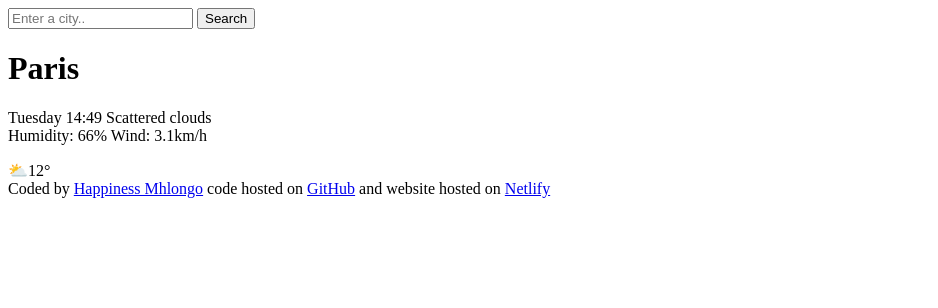
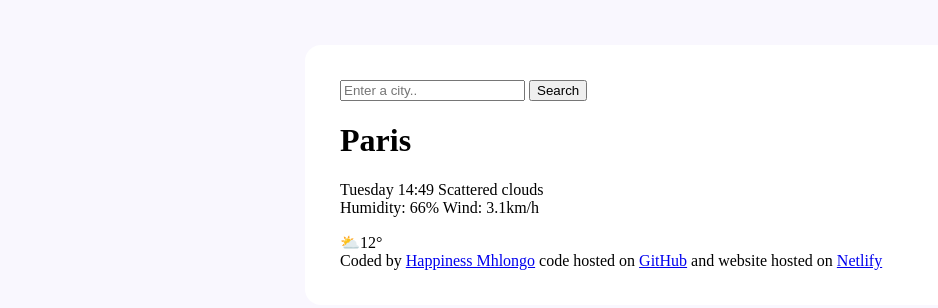
Before and after one commit to Happiness549/weather_app, a plain HTML site: page index.html in a window 1280 px wide. Shown: the whole page, without its empty margins (0-938 px from the left). Drawn offline with Linux system fonts and the light colour scheme.

Commit message:
corrected index.html

```diff
--- a/index.html
+++ b/index.html
@@ -3,7 +3,7 @@
 <head>
     <meta charset="UTF-8">
     <meta name="viewport" content="width=device-width, initial-scale=1.0">
-    <link rel="stylesheet" href="src/style.index.css" />
+    <link rel="stylesheet" href="src/style.css" />
     <title>Weather App</title>
 </head>
 <body>
```
